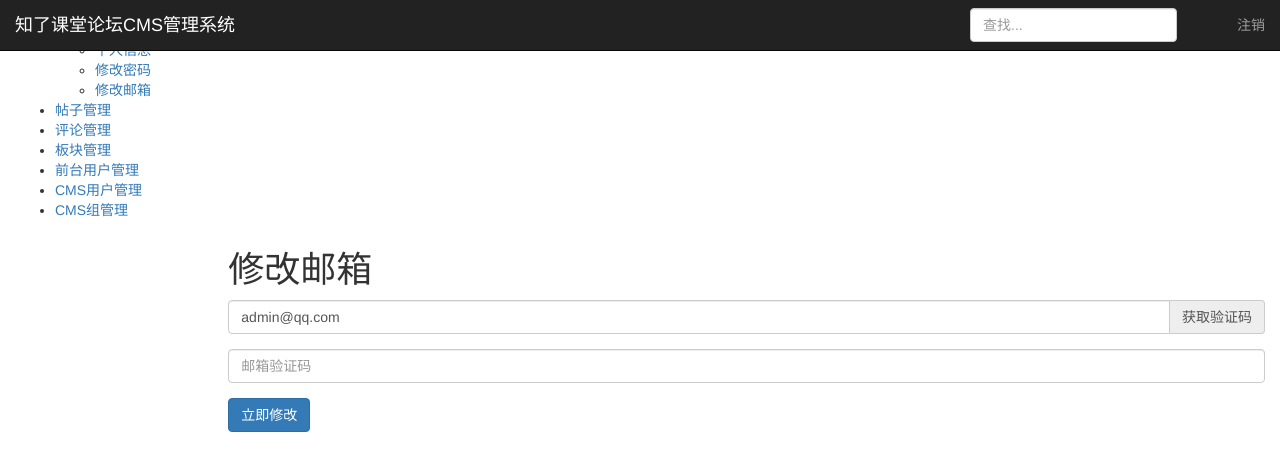
After one commit to kaixiang1992/bbs, a Flask app: template templates/cms/cms_resetemail.html in a window 1280 px wide. The commit adds this page. Shown: the top 471 px of the page. Run offline with Flask 2, Linux system fonts and the light colour scheme; the template is opened without the code that fills it, so the values that code supplies are empty; some libraries are stand-ins or nearby versions.

Commit message:
Flask项目实战---修改邮箱界面完成

```diff
--- a/templates/cms/cms_base.html
+++ b/templates/cms/cms_base.html
@@ -50,7 +50,7 @@
                     <ul class="subnav">
                         <li><a href="{{ url_for('cms.profile') }}">个人信息</a></li>
                         <li><a href="{{ url_for('cms.resetpwd') }}">修改密码</a></li>
-                        <li><a href="">修改邮箱</a></li>
+                        <li><a href="{{ url_for('cms.resetemail') }}">修改邮箱</a></li>
                     </ul>
                 </li>
                 <li class="nav-group post-manage"><a href="">帖子管理</a></li>
--- /dev/null
+++ b/templates/cms/cms_resetemail.html
@@ -0,0 +1,28 @@
+{% extends 'cms/cms_base.html' %}
+
+{% block title -%}
+    修改邮箱
+{%- endblock %}
+
+{% block page_title %}
+    {{ self.title() }}
+{% endblock %}
+
+{% block main_content %}
+    <form action="" method="post">
+        <div class="form-container">
+            <div class="form-group">
+                <div class="input-group">
+                    <input type="email" class="form-control" name="email" value="admin@qq.com" placeholder="新邮箱">
+                    <span class="input-group-addon" id="captcha-btn" style="cursor:pointer;">获取验证码</span>
+                </div>
+            </div>
+            <div class="form-group">
+                <input type="text" class="form-control" name="captcha" placeholder="邮箱验证码">
+            </div>
+            <div class="form-group">
+                <button class="btn btn-primary" id="submit">立即修改</button>
+            </div>
+        </div>
+    </form>
+{% endblock %}
```
Also changed, not shown: apps/cms/views.py (+12 -0 lines), README.md.
